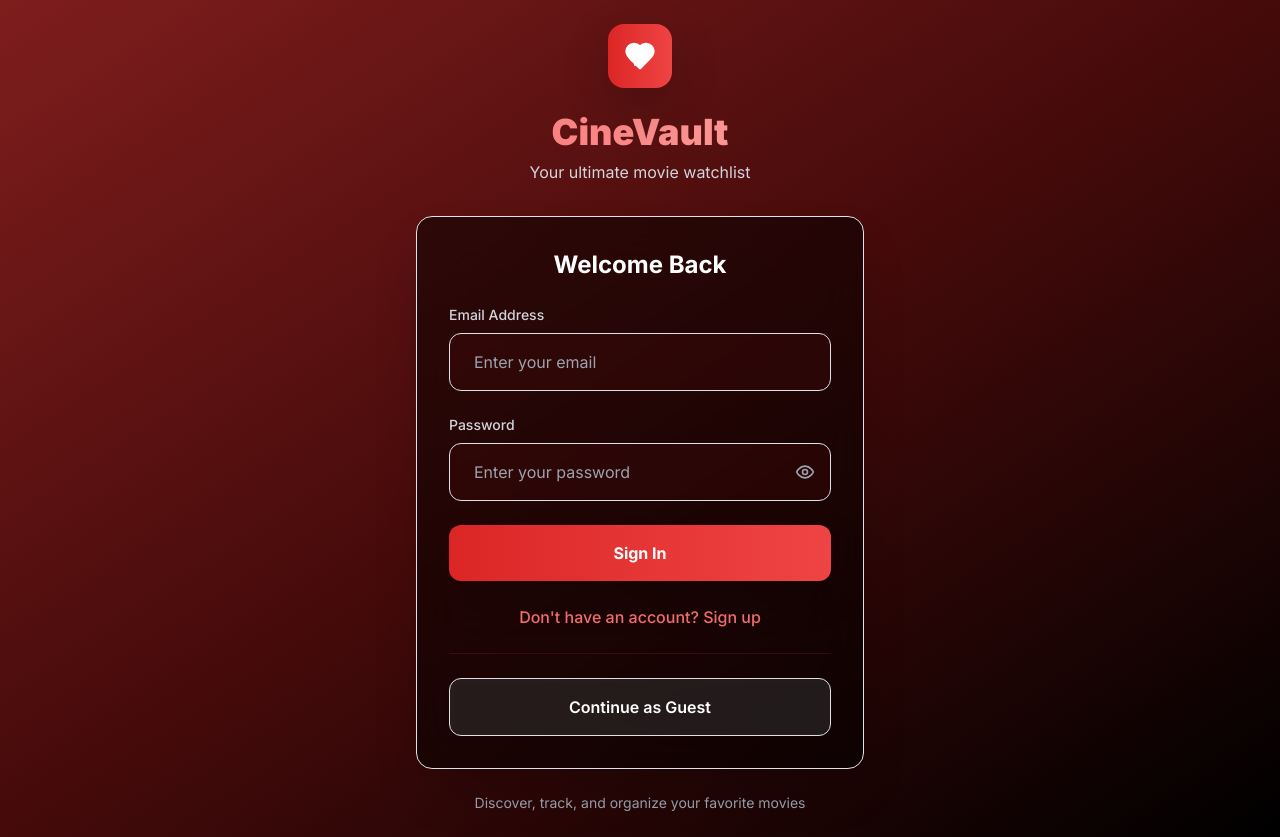
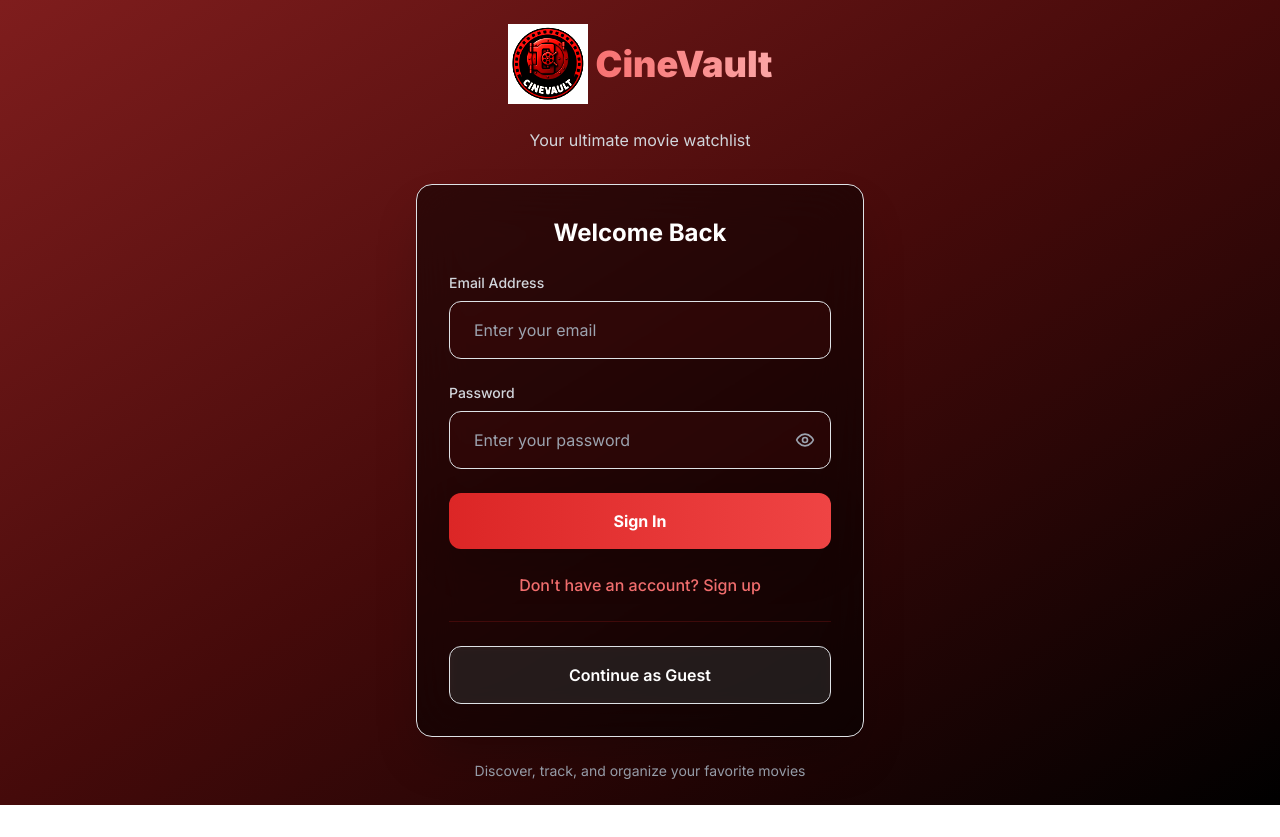
Before and after one commit to divyabernia/Moviewingman, a React (Vite) app: page / in a window 1280 px wide. After the commit the page ends 805 px from the top, so only its background shows below. Built offline with nearby package versions, Linux system fonts and the light colour scheme; no server answers.

Commit message:
Align logo and CineVault text in login screen

```diff
--- a/src/components/LoginScreen.tsx
+++ b/src/components/LoginScreen.tsx
@@ -22,17 +22,16 @@ export const LoginScreen: React.FC<LoginScreenProps> = ({ onLogin }) => {
       <div className="w-full max-w-md">
         {/* Logo */}
         <div className="text-center mb-8">
-          <div className="inline-flex items-center gap-3 mb-4">
-            <div className="relative w-16 h-16 bg-gradient-to-r from-red-600 to-red-500 rounded-2xl flex items-center justify-center shadow-lg shadow-red-500/25">
-              <Heart className="w-8 h-8 text-white fill-current" />
-              <div className="absolute inset-0 flex items-center justify-center">
-                <Play className="w-6 h-6 text-white fill-current ml-1" />
-              </div>
-            </div>
+          <div className="flex items-center justify-center gap-2 sm:gap-3 mb-4">
+            <img
+              src="/WhatsApp Image 2025-07-05 at 16.59.28.jpeg"
+              alt="CineVault Logo"
+              className="h-12 sm:h-16 md:h-20 w-auto brightness-150 contrast-125 saturate-110"
+            />
+            <span className="text-2xl sm:text-3xl md:text-4xl font-black bg-gradient-to-r from-red-400 to-red-300 bg-clip-text text-transparent">
+              CineVault
+            </span>
           </div>
-          <h1 className="text-4xl font-black bg-gradient-to-r from-red-400 to-red-300 bg-clip-text text-transparent">
-            CineVault
-          </h1>
           <p className="text-gray-300 mt-2">Your ultimate movie watchlist</p>
         </div>
 
```
